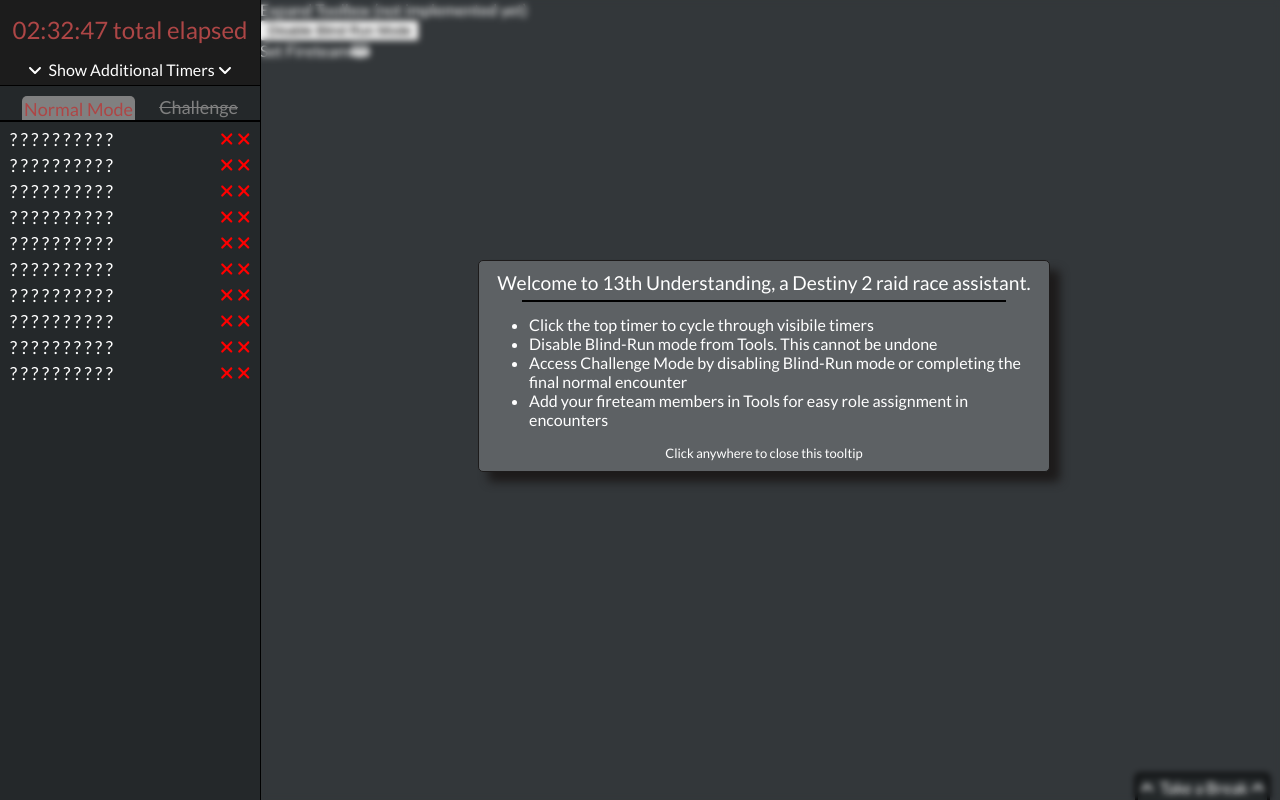
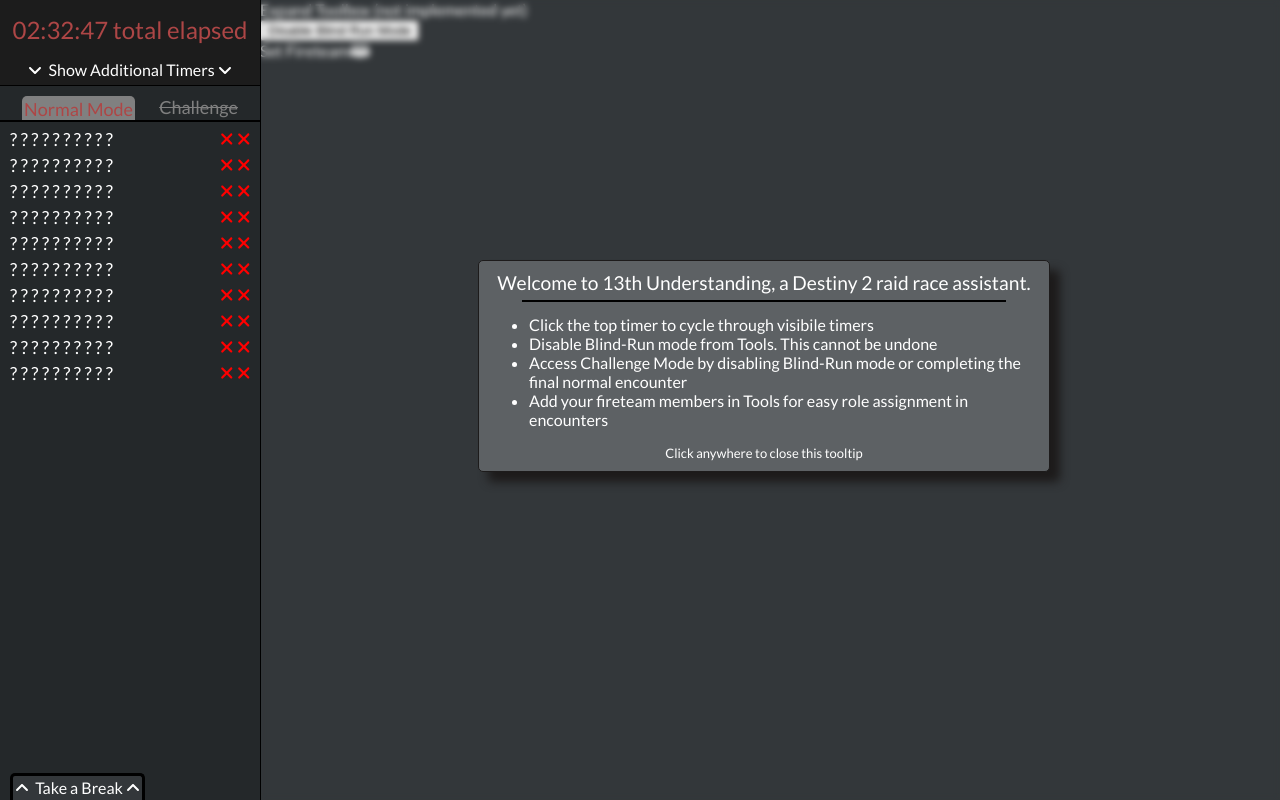
Before and after one commit to dianaroemer/thirteenth-understanding, a React (Create React App) app: page / in a window 1280 px wide. Built offline with nearby package versions, Linux system fonts and the light colour scheme.

Commit message:
Move BreakMenu outside of appContent to overwhelm NavMenu's z-index on desktop viewing

```diff
--- a/src/App.js
+++ b/src/App.js
@@ -370,9 +370,17 @@ function App() {
             inChallengeMode={challengeMode}
             handleChallengeModeToggle={handleChallengeModeToggle}/>
         </div>}
+        {/* {!isMobileViewport && <BreakMenu
+          breaks={breaks}
+          remainingBreakDuration={remainingBreakDuration}
+          addBreak={addBreak}/>} */}
 
       </div>
 
+      <BreakMenu
+          breaks={breaks}
+          remainingBreakDuration={remainingBreakDuration}
+          addBreak={addBreak}/>
 
 
       <div className={appContentClassString}>
@@ -454,10 +462,11 @@ function App() {
           XIII
         </div> */}
 
-        <BreakMenu
+        {/* {isMobileViewport && <BreakMenu
           breaks={breaks}
           remainingBreakDuration={remainingBreakDuration}
-          addBreak={addBreak}/>
+          addBreak={addBreak}/>}
+         */}
 
 
       </div>
--- a/src/Styles/BreakMenu.css
+++ b/src/Styles/BreakMenu.css
@@ -91,3 +91,22 @@
     left: 0;
     bottom: -2px;
 } */
+
+@media only screen and (min-width: 769px) {
+
+    .breakMenu{
+        display: block;
+        right: 0;
+        left: 10px;
+        z-index: 22;
+        position: fixed;
+        background: rgb(51 55 58);
+    }
+
+    .breakMenuContent {
+        right: 0px;
+        left: 10px;
+        background: rgb(51 55 58);
+    }
+
+}
```
